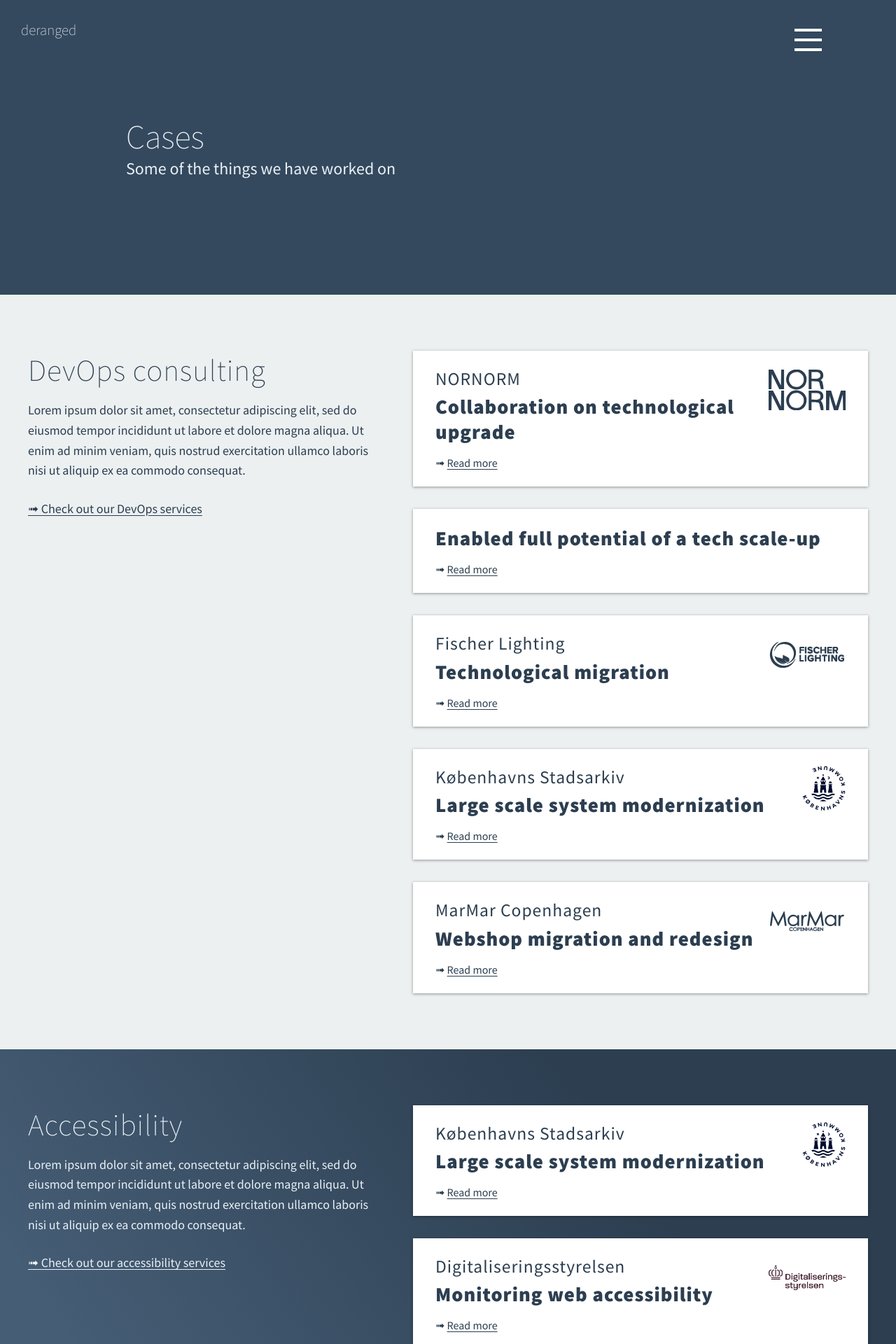
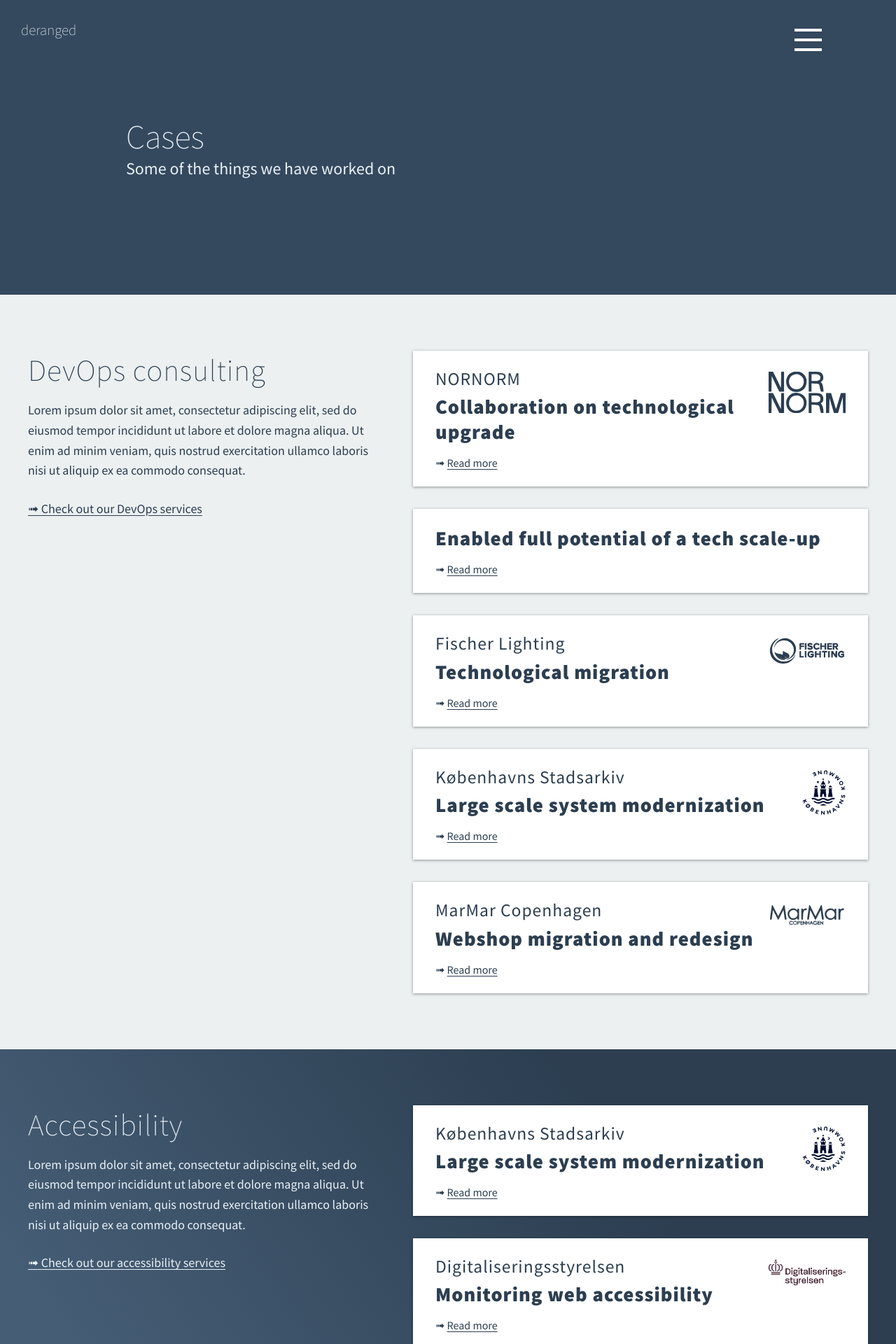
Before and after one commit to derangeddk/deranged.dk, a Jekyll site: the page built from cases/index.html, in a window 1280 px wide. Shown: the top 1920 px of the page at 70% size. Built offline with Jekyll 4.4.1, drawn with Linux system fonts in a browser that asks for light colours; some web fonts are replaced; comment, search, counter and statistics services are not loaded.

Commit message:
Fixed logo position

```diff
--- a/_sass/cases.scss
+++ b/_sass/cases.scss
@@ -73,6 +73,9 @@
     max-height: 4rem;
     max-width: 110px;
     object-fit: contain;
+    object-position: top;
+    margin-top: 0.4rem;
+    margin-left: 0.4rem;
 
     @media screen and (max-width: 600px) {
         display: none;
```
